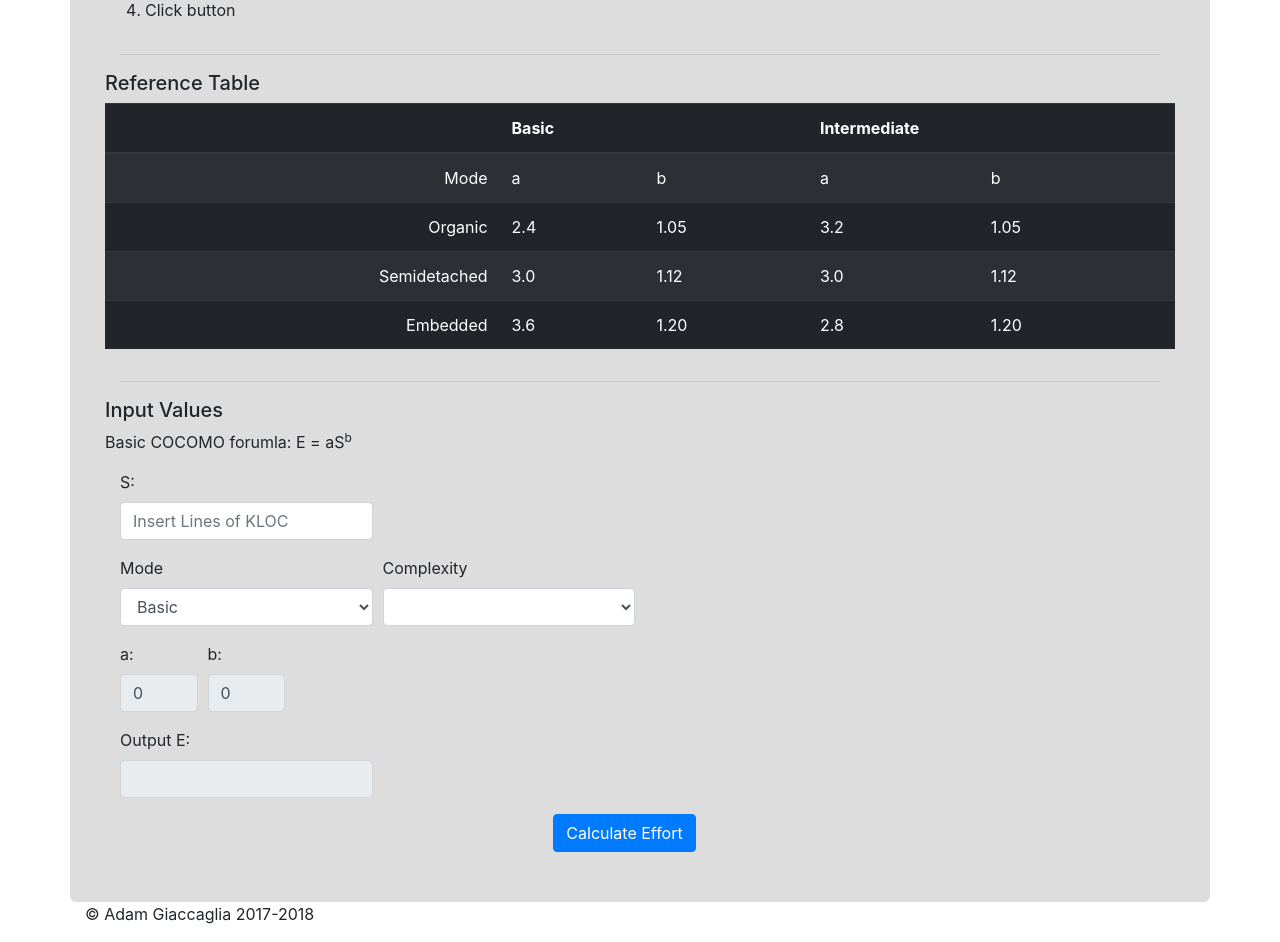
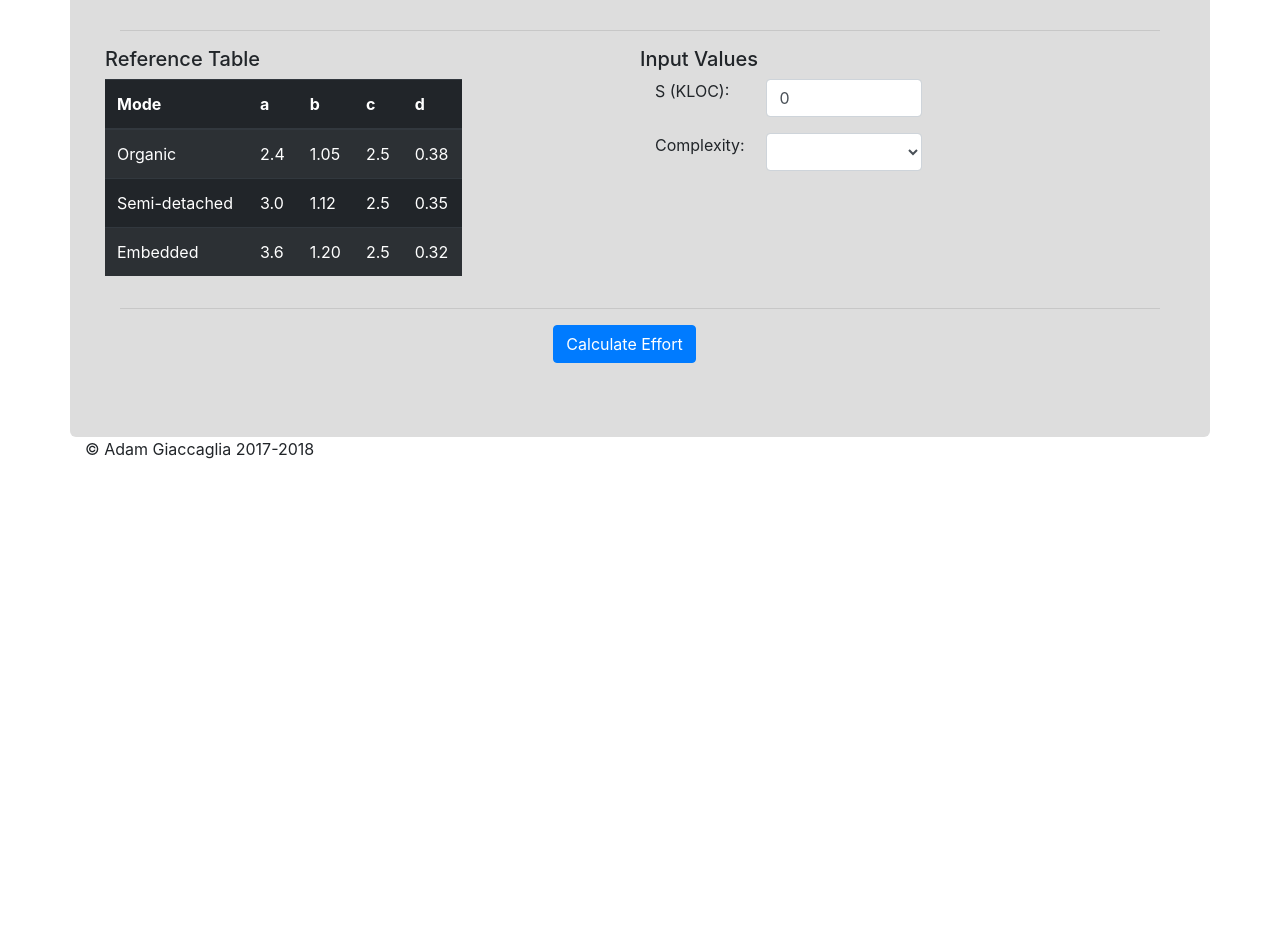
Before and after one commit to aggiacca/CIS376-TermProject, an Angular app in the folder software-metric-tools/: page /cocomo-calculator in a window 1280 px wide. Shown: the part 300-1242 px from the top of the page. After the commit the page ends 800 px from the top, so only its background shows below. Built offline with nearby package versions, Linux system fonts and the light colour scheme.

Commit message:
big progress

```diff
--- a/software-metric-tools/src/app/app.module.ts
+++ b/software-metric-tools/src/app/app.module.ts
@@ -12,6 +12,7 @@ import { CocomoCalculatorComponent } from './cocomo-calculator/cocomo-calculator
 import { QsdiCalculatorComponent } from './qsdi-calculator/qsdi-calculator.component';
 import { UsecasePointsCalculatorComponent } from './usecase-points-calculator/usecase-points-calculator.component';
 import { ToolsListComponent } from './tools-list/tools-list.component';
+import {FunctionPointsService} from "./services/function-points-service";
 
 
 const appRoutes: Routes = [
@@ -40,7 +41,7 @@ const appRoutes: Routes = [
     NgbModule.forRoot(),
     RouterModule.forRoot(appRoutes)
   ],
-  providers: [],
+  providers: [FunctionPointsService],
   bootstrap: [AppComponent]
 })
 export class AppModule { }
--- a/software-metric-tools/src/app/cocomo-calculator/cocomo-calculator.component.html
+++ b/software-metric-tools/src/app/cocomo-calculator/cocomo-calculator.component.html
@@ -10,110 +10,186 @@
 </div>
 <div class="row">
   <ol>
-    <li>Enter S</li>
-    <li>Select a Mode</li>
+    <li>Enter S if you did not compute it in the Functions Points Calculator. </li>
     <li>Select a complexity</li>
-    <li>Click button</li>
+    <li>Click 'Calculate Effort' button</li>
   </ol>
 </div>
 
 <hr>
 
+
+<div class="row">
+
+  <div class="col-md-4">
     <div class="row">
       <h5 class="page-header">Reference Table</h5>
     </div>
+
     <div class="row">
       <table class="table table-striped table-dark">
       <thead>
       <tr>
-      <th scope="col"></th>
-      <th scope="col" colspan="2">Basic</th>
-      <th scope="col" colspan="2">Intermediate</th>
+        <!--<th scope="col"></th>-->
+        <!--<th scope="col" colspan="4">Basic</th>-->
+        <!--<th scope="col" colspan="2">Intermediate</th>-->
+        <th scope="col" >Mode</th>
+        <th scope="col">a</th>
+        <th scope="col">b</th>
+        <th scope="col">c</th>
+        <th scope="col">d</th>
       </tr>
       </thead>
       <tbody>
+      <!--<tr>-->
+      <!--<td >Mode</td>-->
+      <!--<td>a</td>-->
+      <!--<td>b</td>-->
+      <!--<td>c</td>-->
+      <!--<td>d</td>-->
+      <!--&lt;!&ndash;<td>a</td>&ndash;&gt;-->
+      <!--&lt;!&ndash;<td>b</td>&ndash;&gt;-->
+      <!--</tr>-->
       <tr>
-      <td align="right">Mode</td>
-      <td>a</td>
-      <td>b</td>
-      <td>a</td>
-      <td>b</td>
+        <td >Organic</td>
+        <td>2.4</td>
+        <td>1.05</td>
+        <td>2.5</td>
+        <td>0.38</td>
+        <!--<td>3.2</td>-->
+        <!--<td>1.05</td>-->
       </tr>
       <tr>
-      <td align="right">Organic</td>
-      <td>2.4</td>
-      <td>1.05</td>
-      <td>3.2</td>
-      <td>1.05</td>
+        <td>Semi-detached</td>
+        <td>3.0</td>
+        <td>1.12</td>
+        <td>2.5</td>
+        <td>0.35</td>
+        <!--<td>3.0</td>-->
+        <!--<td>1.12</td>-->
       </tr>
       <tr>
-      <td align="right">Semidetached</td>
-      <td>3.0</td>
-      <td>1.12</td>
-      <td>3.0</td>
-      <td>1.12</td>
-    </tr>
-    <tr>
-      <td align="right">Embedded</td>
+        <td >Embedded</td>
         <td>3.6</td>
         <td>1.20</td>
-      <td>2.8</td>
-      <td>1.20</td>
+        <td>2.5</td>
+        <td>0.32</td>
+        <!--<td>2.8</td>-->
+        <!--<td>1.20</td>-->
       </tr>
       </tbody>
     </table>
+    </div>
+  </div>
+
+
+  <div class="offset-md-2 col-md-5">
+    <div class="row">
+      <h5 class="page-header">Input Values</h5>
+    </div>
+
+    <form class="form-horizontal">
+      <div class="form-group row">
+          <div class="col-md-3">S (KLOC): </div>
+        <div class="col-md-5">
+          <input type="number" class="form-control" id="linesOfCode" name="kloc" [(ngModel)]="kloc" placeholder="Insert Lines of KLOC" min="0">
+        </div>
+      </div>
+
+      <div class="form-group row">
+        <div class="col-md-3">Complexity: </div>
+        <div class="col-md-5">
+          <select id="inputComplexity" name="inputComplexity" class="form-control" [(ngModel)]="currentComplexity">
+            <option *ngFor="let complex of complexities"  [selected]="complex == 'Organic'" [value]="complex">{{complex}}</option>
+          </select>
+        </div>
+      </div>
+    </form>
+
+  </div>
+</div>
+
+<hr>
+
+
+
+<div class="row offset-md-5">
+  <button class="btn btn-primary" (click)="calculateEffort()">Calculate Effort</button>
+</div>
+
+
+<br>
+
+<div class="row" *ngIf="calculationSuccess">
+  <div class="col-md-6">
+    <div class="row">
+      <h4>Point Calculations</h4>
+    </div>
+    <div class="row">
+      <div class="col-md-5">A:</div>
+      <div class="col-md-3">
+        <input type="number" class="form-control"  placeholder="{{a}}" readonly>
+      </div>
+    </div>
+
+    <div class="row">
+      <div class="col-md-5">B:</div>
+      <div class="col-md-3">
+        <input type="number" class="form-control"  placeholder="{{b}}" readonly>
+      </div>
+    </div>
+
+    <div class="row">
+      <div class="col-md-5">C:</div>
+      <div class="col-md-3">
+        <input type="number" class="form-control"  placeholder="{{c}}" readonly>
+      </div>
+    </div>
+
+    <div class="row">
+      <div class="col-md-5">D:</div>
+      <div class="col-md-3">
+        <input type="number" class="form-control"  placeholder="{{d}}" readonly>
+      </div>
     </div>
 
     <hr>
 
     <div class="row">
-  <h5 class="page-header">Input Values</h5>
+      <div class="col-md-5">E (Person Months): aS<sup>b</sup> =</div>
+      <div class="col-md-3">
+        <input type="number" class="form-control is-valid"  placeholder="{{effort}}" readonly>
+      </div>
+    </div>
+
+
+  </div>
+
+  <div class="col-md-6">
+    <div class="row">
+      <h4>Other time calculations</h4>
     </div>
 
     <div class="row">
-  <p>Basic COCOMO forumla: E = aS<sup>b</sup><p>
+      <div class="col-md-6">Development time (D): cE<sup>d</sup></div>
+      <div class="col-md-4">
+        <input type="number" class="form-control" placeholder="{{devTime}}" readonly>
+      </div>
     </div>
 
-<form>
-  <div class="form-row">
-    <div class="form-group col-md-3">
-      <label for="linesOfCode">S: </label>
-      <input type="number" class="form-control" id="linesOfCode" placeholder="Insert Lines of KLOC">
+    <div class="row">
+      <div class="col-md-6">People required: E/D</div>
+      <div class="col-md-4">
+        <input type="number" class="form-control"  placeholder="{{peopleRequired}}" readonly>
       </div>
     </div>
-  <div class="form-row">
-    <div class="form-group col-md-3">
-      <label for="inputMode">Mode</label>
-      <select id="inputMode"  name="inputMode" class="form-control" [(ngModel)]="currentMode">
-        <option *ngFor="let line of data" [selected]="line.name == 'Basic'" [value]="line.modes">{{line.name}}</option>
-      </select>
-    </div>
-    <div class="form-group col-md-3">
-      <label for="inputComplexity">Complexity</label>
-      <select id="inputComplexity" name="inputComplexity" class="form-control" [(ngModel)]="currentComplexity">
-        <option *ngFor="let line of currentMode"  [selected]="line.name == 'Organic'" [value]="line.values">{{line.name}}</option>
-      </select>
+
   </div>
 </div>
-  <div class="form-row">
-    <div class="form-group col-md-1">
-      <label for="a">a:</label>
-      <input type="number" class="form-control" name="a"  id="a" readonly value="{{currentPair.a}}">
+
+<div id="invalidS" class="alert alert-danger" role="alert" *ngIf="showErrors">
+  Errors. Please fix these errors and press the 'Calculate Effort' again:
+  <ul>
+    <li *ngFor="let error of Errors">{{error}}</li>
+  </ul>
 </div>
-    <div class="form-group col-md-1">
-      <label for="inputComplexity">b:</label>
-      <input type="number" class="form-control" name="b" id="b" readonly value="{{currentPair.b}}">
-    </div>
-  </div>
-  <div class="form-row">
-    <div class="form-group col-md-3">
-      <label for="E">Output E: </label>
-      <input type="number" class="form-control" name="E"  id="E" readonly>
-    </div>
-  </div>
-</form>
-
-
-<div class="row offset-md-5">
-  <button class="btn btn-primary" (click)="calculateEffort()">Calculate Effort</button>
-</div>
--- a/software-metric-tools/src/app/cocomo-calculator/cocomo-calculator.component.ts
+++ b/software-metric-tools/src/app/cocomo-calculator/cocomo-calculator.component.ts
@@ -1,47 +1,91 @@
 import { Component, OnInit } from '@angular/core';
-import {COCOMOLine} from "../models/COCOMO-line";
-import {ModeLine} from "../models/Mode-line";
-import {PairAB} from "../models/PairAB";
+
+import {FunctionPointsService} from "../services/function-points-service";
 
 @Component({
   selector: 'app-cocomo-calculator',
   templateUrl: './cocomo-calculator.component.html',
-  styleUrls: ['./cocomo-calculator.component.css']
+  styleUrls: ['./cocomo-calculator.component.css'],
 })
 export class CocomoCalculatorComponent implements OnInit {
 
-  data = [new COCOMOLine("Basic", [new ModeLine("Organic", new PairAB(2.4,1.05)),new ModeLine("Semidetached", new PairAB(3.0, 1.12)), new ModeLine("Embedded", new PairAB(3.6,1.20))]),
-    new COCOMOLine("Intermediate", [new ModeLine("Organic", new PairAB(3.2,1.05)),new ModeLine("Semidetached", new PairAB(3.0, 1.12)), new ModeLine("Embedded", new PairAB(2.8,1.20))]),
+  // old implementation
+  // data = [new COCOMOLine("Basic", [new ModeLine("Organic", new PairAB(2.4,1.05)),new ModeLine("Semidetached", new PairAB(3.0, 1.12)), new ModeLine("Embedded", new PairAB(3.6,1.20))]),
+  //   new COCOMOLine("Intermediate", [new ModeLine("Organic", new PairAB(3.2,1.05)),new ModeLine("Semidetached", new PairAB(3.0, 1.12)), new ModeLine("Embedded", new PairAB(2.8,1.20))]),
+  //
+  // ];
+  // currentMode: Array<ModeLine> = this.data[0].modes;
+  // currentPair: PairAB = new PairAB(0,0);
 
-  ];
+  modes = ["Basic", "Intermediate"];
+  complexities = ["Organic", "Semi-detached","Embedded"];
+
+  Errors: Array<String> = [];
+  showErrors = false;
+
 
   currentModeName: String;
-  currentMode: Array<ModeLine> = this.data[0].modes;
-  currentComplexity: PairAB;
-  currentPair: PairAB = new PairAB(0,0);
+  currentComplexity: String;
+  a: number;
+  b: number;
+  c = 2.5;
+  d: number;
+  devTime: number;
+  peopleRequired: number;
 
-  constructor() { }
+  kloc = 0;
+  effort = 0;
+
+  calculationSuccess = false;
+
+  constructor(FPservice: FunctionPointsService) {
+    this.kloc = FPservice.getKLOC();
+  }
 
   ngOnInit() {
   }
 
-  setPair(complexStr: String){
-    for (let mode of this.currentMode){
-      if(mode.name == complexStr){
-        this.currentPair = mode.values
-      }
+  calculateEffort(){
+    this.Errors.length = 0;
+    this.showErrors = false;
+    this.calculationSuccess = false;
+
+    if(this.kloc <= 0){
+      this.Errors.push("S (KLOC) must greater than 0");
+    }
+
+    if(this.currentComplexity == null){
+      this.Errors.push("Please select a complexity");
+    }
+
+
+    if(this.Errors.length == 0) {
+      this.setValues();
+
+      this.effort = this.a * (this.kloc ^ this.b);
+      this.devTime = this.c * (this.effort ^ this.d);
+      this.peopleRequired = this.effort / this.devTime;
+
+      this.calculationSuccess = true;
+    }else{
+      this.showErrors = true;
     }
   }
 
-  setMode(modeStr: String){
-    for (let COCOMOline of this.data){
-      if(COCOMOline.name == this.currentModeName){
-        this.currentMode = COCOMOline.modes
-      }
+  setValues(){
+    if(this.currentComplexity == "Organic"){
+      this.a = 2.4;
+      this.b = 1.05;
+      this.d = 0.38;
+    }else if(this.currentComplexity == "Semi-detached"){
+      this.a = 3.0;
+      this.b = 1.12;
+      this.d = 0.35;
+    }else if(this.currentComplexity == "Embedded") {
+      this.a = 3.6;
+      this.b = 1.20;
+      this.d = 0.32;
     }
-  }
-
-  calculateEffort(){
 
   }
 
--- a/software-metric-tools/src/app/function-points-calculator/function-points-calculator.component.html
+++ b/software-metric-tools/src/app/function-points-calculator/function-points-calculator.component.html
@@ -127,6 +127,8 @@
       </div>
     </div>
 
+    <hr>
+
     <div class="row">
       <div class="col-md-7"><strong>Functions Points: T * (0.65 + 0.01 * Q) =</strong></div>
       <div class="col-md-3">
--- a/software-metric-tools/src/app/function-points-calculator/function-points-calculator.component.ts
+++ b/software-metric-tools/src/app/function-points-calculator/function-points-calculator.component.ts
@@ -1,11 +1,12 @@
 import { Component, OnInit } from '@angular/core';
 import {Question} from "../models/Question";
 import {WeightedParameter} from "../models/weighted-parameter";
+import {FunctionPointsService} from "../services/function-points-service";
 
 @Component({
   selector: 'app-function-points-calculator',
   templateUrl: './function-points-calculator.component.html',
-  styleUrls: ['./function-points-calculator.component.css']
+  styleUrls: ['./function-points-calculator.component.css'],
 })
 export class FunctionPointsCalculatorComponent implements OnInit {
 
@@ -50,7 +51,7 @@ export class FunctionPointsCalculatorComponent implements OnInit {
   loc = 0;
   kloc = 0;
 
-  constructor() { }
+  constructor(public FPservice: FunctionPointsService) { }
 
   ngOnInit() {
   }
@@ -58,6 +59,7 @@ export class FunctionPointsCalculatorComponent implements OnInit {
   updateLOC(num: number){
     this.loc = this.functionPoints * this.langaugeMultiplier;
     this.kloc = this.loc / 1000;
+    this.FPservice.setKLOC(this.functionPoints);
   }
   calculateFunctionPoints(){
     // reset errors
@@ -91,6 +93,7 @@ export class FunctionPointsCalculatorComponent implements OnInit {
      if(this.Errors.length == 0) {
        this.functionPoints = Math.round(this.weightedTotal * (0.65 + (0.01 * this.questionaireTotal)));
        this.computeSuccess = true;
+
      }else{
       this.showErrors = true;
     }
--- a/software-metric-tools/src/app/index/index.component.html
+++ b/software-metric-tools/src/app/index/index.component.html
@@ -1,8 +1,9 @@
 <!-- Main jumbotron for a primary marketing message or call to action -->
 <div class="jumbotron">
   <div class="container">
-    <h1 class="display-3">Software Metrics Tools</h1>
-    <p>Term project for CIS 376.</p>
+    <h1 class="display-3">Software Estimation and Metrics Tools</h1>
+    <p>Software Metrics Tools is a website that contains a number of software estimation tools and software metric tools.
+      The current tool list is Function points calculator, Basic COCOMO calculator, Use Case Points Calulator, and DSQI tool.</p>
     <p><a class="btn btn-primary btn-lg" href="#" role="button">Full tools list &raquo;</a></p>
   </div>
 </div>
@@ -11,12 +12,12 @@
   <div class="row">
     <div class="col-md-4">
       <h2>Function Points</h2>
-      <p>Function points calculator to determine LOC and PM </p>
+      <p>Function points calculator</p>
       <p><a class="btn btn-secondary" routerLink="/function-points" routerLinkActive="active" role="button">View details &raquo;</a></p>
     </div>
     <div class="col-md-4">
       <h2>COCOMO</h2>
-      <p>COCOMO calculator </p>
+      <p>Basic COCOMO calculator </p>
       <p><a class="btn btn-secondary" routerLink="/cocomo-calculator" routerLinkActive="active" role="button">View details &raquo;</a></p>
     </div>
     <div class="col-md-4">
--- a/software-metric-tools/src/app/models/COCOMO-line.ts
+++ /dev/null
@@ -1,8 +0,0 @@
-import {ModeLine} from "./Mode-line";
-
-export class COCOMOLine{
-  constructor(public name: string,
-              public modes: Array<ModeLine>){
-
-  }
-}
--- a/software-metric-tools/src/app/models/Mode-line.ts
+++ /dev/null
@@ -1,8 +0,0 @@
-import {PairAB} from "./PairAB";
-
-export class ModeLine{
-  constructor(public name: string,
-              public values: PairAB){
-
-  }
-}
--- a/software-metric-tools/src/app/models/PairAB.ts
+++ /dev/null
@@ -1,6 +0,0 @@
-export class PairAB{
-  constructor(public a: number,
-              public b: number){
-
-  }
-}
--- /dev/null
+++ b/software-metric-tools/src/app/services/function-points-service.ts
@@ -0,0 +1,17 @@
+import {Injectable} from '@angular/core';
+
+
+@Injectable()
+export class FunctionPointsService {
+  KLOC: number = 0;
+
+  constructor() {}
+
+  setKLOC(num: number){
+    this.KLOC = num;
+  }
+
+  getKLOC(): number{
+    return this.KLOC;
+  }
+}
--- a/software-metric-tools/src/app/usecase-points-calculator/usecase-points-calculator.component.html
+++ b/software-metric-tools/src/app/usecase-points-calculator/usecase-points-calculator.component.html
@@ -59,7 +59,9 @@
       </div>
   </div>
 
+  <br>
   <hr>
+  <br>
 
   <div class="form-row">
     <h5 class="page-header">Unadjusted Actor Weight (UAW)</h5>
@@ -67,38 +69,40 @@
   <br>
 
   <div class="form-row" style="border-bottom: black solid 1px;">
-    <div class="col-md-4">Actor Type</div>
+    <div class="col-md-7">Actor Type</div>
     <div class="col-md-2">Number of actors</div>
-    <div class="col-md-5">Weight</div>
+    <div class="col-md-1">Weight</div>
   </div>
 
 <div class="form-row">
-    <div class="col-md-6">Simple (External system that must interact with the system using a well-defined API)</div>
+    <div class="col-md-7">Simple (External system that must interact with the system using a well-defined API)</div>
     <div class="col-md-1">
       <input type="number" class="form-control" name="numInputs" [(ngModel)]="simpleUAW" placeholder="#">
     </div>
-    <div class="col-md-5">
+    <div class="col-md-1 offset-md-1">
       <input type="number" class="form-control"  placeholder="1" readonly>
     </div>
 
-    <div class="col-md-6">Average (External system that must interact with the system using standard communication protocols)</div>
+    <div class="col-md-7">Average (External system that must interact with the system using standard communication protocols)</div>
     <div class="col-md-1">
       <input type="number" class="form-control" name="numInputs" [(ngModel)]="averageUAW" placeholder="#">
     </div>
-    <div class="col-md-5">
+    <div class="col-md-1 offset-md-1">
       <input type="number" class="form-control"  placeholder="2" readonly>
     </div>
 
-    <div class="col-md-6">Complex (	Human actor using a GUI application interface)</div>
+    <div class="col-md-7">Complex (	Human actor using a GUI application interface)</div>
     <div class="col-md-1">
       <input type="number" class="form-control" name="numInputs" [(ngModel)]="complexUAW" placeholder="#">
     </div>
-    <div class="col-md-5">
+    <div class="col-md-1 offset-md-1">
       <input type="number" class="form-control"  placeholder="3" readonly>
     </div>
 </div>
 
+  <br>
   <hr>
+  <br>
 
   <div class="form-row">
     <h5 class="page-header">Technical Complexity Factor (TCF)</h5>
@@ -122,7 +126,9 @@
     </div>
   </div>
 
+  <br>
   <hr>
+  <br>
 
   <div class="form-row">
     <h5 class="page-header">Environmental Complexity Factor (ECF)</h5>
@@ -232,3 +238,10 @@
     </div>
   </div>
 </div>
+
+<div id="invalidS" class="alert alert-danger" role="alert" *ngIf="showErrors">
+  Errors. Please fix these errors and press the 'Calculate Effort' again:
+  <ul>
+    <li *ngFor="let error of Errors">{{error}}</li>
+  </ul>
+</div>
--- a/software-metric-tools/src/app/usecase-points-calculator/usecase-points-calculator.component.ts
+++ b/software-metric-tools/src/app/usecase-points-calculator/usecase-points-calculator.component.ts
@@ -7,6 +7,7 @@ import {Question} from "../models/Question";
   styleUrls: ['./usecase-points-calculator.component.css']
 })
 export class UsecasePointsCalculatorComponent implements OnInit {
+
 
 
   simpleUUCW: number;
@@ -56,6 +57,8 @@ export class UsecasePointsCalculatorComponent implements OnInit {
   durationMonths = (this.personMonths ^ 0.38) * 2.5
 
   calculationSuccess = false;
+  Errors: Array<String> = [];
+  showErrors = false;
 
   constructor() { }
 
@@ -78,7 +81,7 @@ export class UsecasePointsCalculatorComponent implements OnInit {
     }
     this.ECF = 1.4 + (-0.03 * EF);
 
-    this.UCP = (this.totalUUCW + this.totalUAW) * this.TCF * this.ECF
+    this.UCP = (this.totalUUCW + this.totalUAW) * this.TCF * this.ECF;
     this.calculationSuccess = true;
   }
 }
```
Lines whose indentation alone changed are shown as unchanged.
